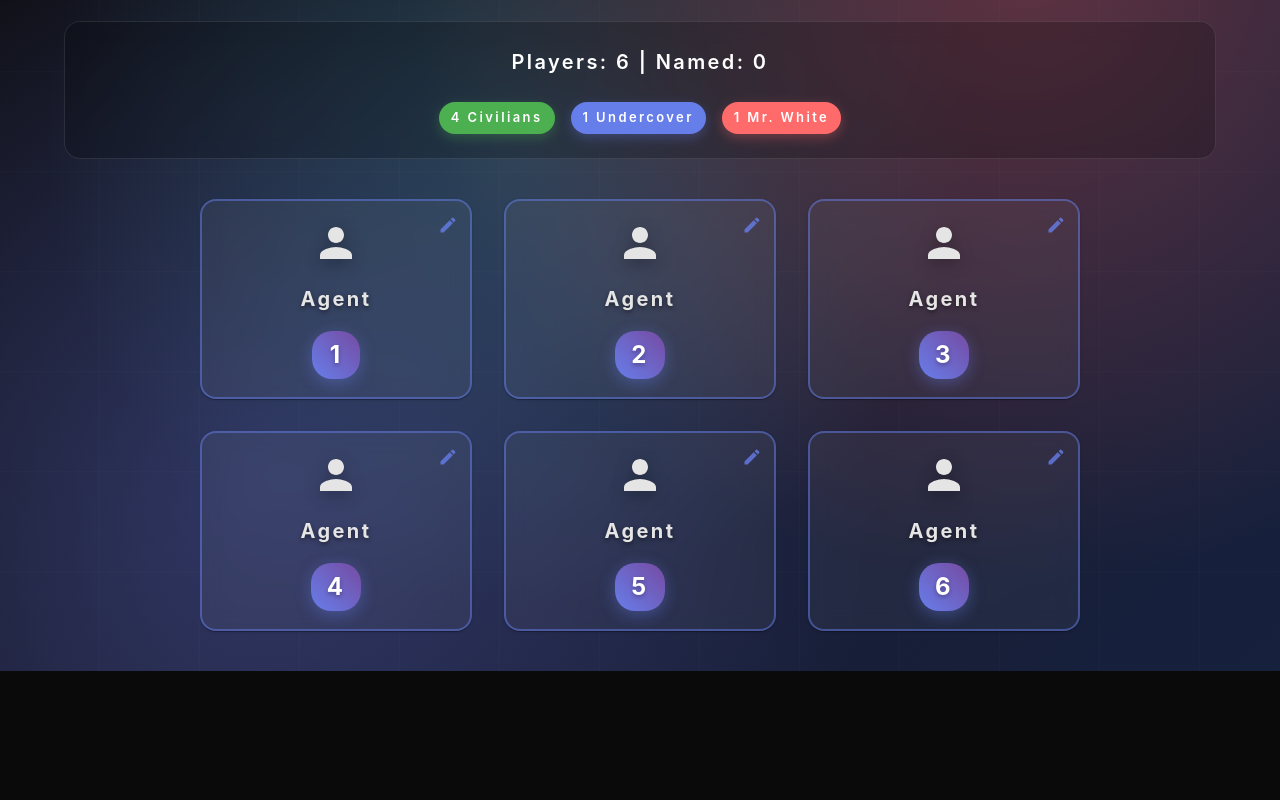
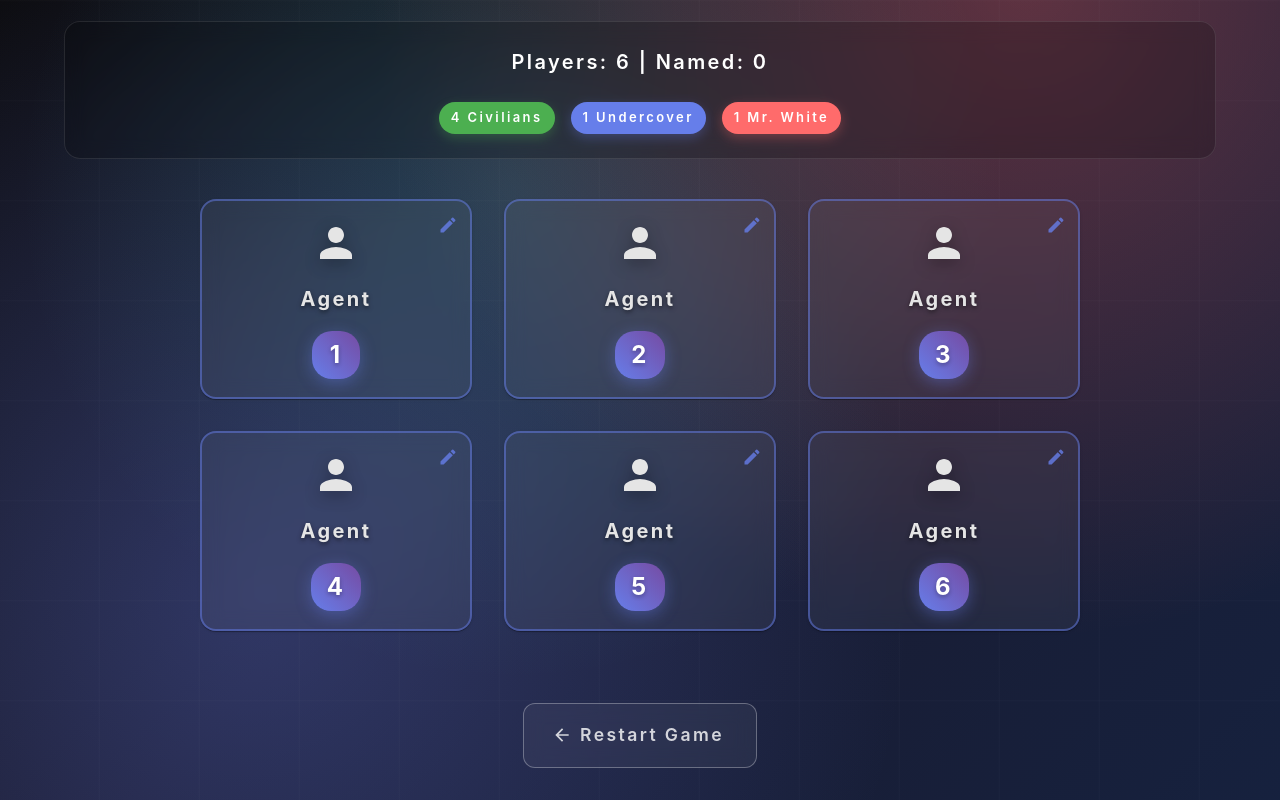
Before and after one commit to coutaditya/undercover-game, a React (Vite) app: page /game in a window 1280 px wide. Shown: the part 219-1019 px from the top of the page. Before the commit the page ends 890 px from the top, so only its background shows below. Built offline with nearby package versions, Linux system fonts and the light colour scheme.

Commit message:
Added Go back button, reload at top fix

```diff
--- a/src/components/Button.tsx
+++ /dev/null
@@ -1,107 +0,0 @@
-// Import the React and the Button component from the MUI library
-import React from 'react';
-import Button from '@mui/material/Button';
-
-// Defining a TypeScript interface to describe the props our CustomButton will accept.
-// Why is this interface necessary?
-// 1. It provides a way to describe the props that our component will accept.
-// 2. It provides a way to validate the props that are passed to the component.
-// 3. It provides a way to document the props that the component accepts.
-// 4. It provides a way to enforce the type of the props that are passed to the component.
-// 5. It provides a way to provide default values for the props that are not passed to the component.
-// 6. It provides a way to provide a type for the props that are passed to the component.
-// 7. It provides a way to provide a default value for the props that are not passed to the component.
-interface CustomButtonProps {
-    // The text that will be displayed on the button
-    text: string;
-
-    // 'onClick' is an optional callback function to be triggered when the button is clicked.
-    onClick?: () => void;
-
-    // The color of the button
-    // 'color' controls the theme color of the button. It defaults to 'primary' if not specified.
-    color?: 'primary' | 'secondary' | 'error' | 'warning' | 'info' | 'success';
-
-    // 'size' controls the overall dimensions of the button.
-    // - 'small', 'medium' (default), or 'large'
-    size?: 'small' | 'medium' | 'large';
-
-    // The variant of the button
-    // 'variant' defines the visual style of the button:
-    // - 'text' (no border or background),
-    // - 'outlined' (border only),
-    // - 'contained' (filled background). Default is 'contained'.
-    variant?: 'contained' | 'outlined' | 'text';
-}
-
-// Defining the CustomButton functional component using React.FC (Function Component)
-// This ensures that the component adheres to React's typing system and takes props of type CustomButtonProps as defined above.
-const CustomButton: React.FC<CustomButtonProps> = ({
-    text,                     // Destructure and use the 'text' prop inside the button label
-    onClick,                  // Optional click handler
-    color = 'primary',        // Set default color to 'primary' if none is provided
-    variant = 'contained',    // Set default variant to 'contained'
-    size = 'medium'           // Set default size to 'medium'
-}) => {
-    // Return the actual Material UI Button component, applying all the props we've passed in.
-    return (
-        <Button
-            variant={variant} // Apply the variant style
-            color={color}     // Apply the theme color
-            size={size}       // Apply the size
-            onClick={onClick} // Attach the click event handler if one exists
-        >
-            {/* Display the text passed as a prop inside the button */}
-            {text}
-        </Button>
-    );
-};
-
-// Export the component so that it can be imported and used in other parts of the app.
-export default CustomButton;
-
-
-
-// Testing the button component in App.tsx
-// const App: React.FC = () => {
-//     const handleClick = () => {
-//         alert("Button clicked!");
-//     };
-
-//     return (
-//         <div style={{
-//             display: 'flex',
-//             flexDirection: 'column',
-//             gap: '1rem',
-//             alignItems: 'center',
-//             marginTop: '2rem'
-//         }}>
-//             <h2>Button Variations</h2>
-
-//             {/* Default Button */}
-//             <CustomButton text="Default Button" onClick={handleClick} />
-
-//             {/* Different Colors */}
-//             <div style={{ display: 'flex', gap: '1rem' }}>
-//                 <CustomButton text="Primary" color="primary" onClick={handleClick} />
-//                 <CustomButton text="Secondary" color="secondary" onClick={handleClick} />
-//                 <CustomButton text="Success" color="success" onClick={handleClick} />
-//                 <CustomButton text="Error" color="error" onClick={handleClick} />
-//             </div>
-
-//             {/* Different Sizes */}
-//             <div style={{ display: 'flex', gap: '1rem', alignItems: 'center' }}>
-//                 <CustomButton text="Small" size="small" onClick={handleClick} />
-//                 <CustomButton text="Medium" size="medium" onClick={handleClick} />
-//                 <CustomButton text="Large" size="large" onClick={handleClick} />
-//             </div>
-
-//             {/* Different Variants */}
-//             <div style={{ display: 'flex', gap: '1rem' }}>
-//                 <CustomButton text="Contained" variant="contained" onClick={handleClick} />
-//                 <CustomButton text="Outlined" variant="outlined" onClick={handleClick} />
-//                 <CustomButton text="Text" variant="text" onClick={handleClick} />
-//             </div>
-//         </div>
-//     );
-// };
--- a/src/pages/Gamepage.tsx
+++ b/src/pages/Gamepage.tsx
@@ -1,10 +1,12 @@
 "use client"
 
-import { useState } from "react"
-import { Box, Container, Typography, Chip, ThemeProvider, createTheme, CssBaseline } from "@mui/material"
+import { useState, useEffect } from "react"
+import { useNavigate } from "react-router-dom"
+import { Box, Container, Typography, Chip, ThemeProvider, createTheme, CssBaseline, Button } from "@mui/material"
 import GameCard from "../components/Card"
 import PlayerNameModal from "../components/Modal"
 import Header from "../components/Header"
+import { ArrowBack } from "@mui/icons-material"
 
 interface GamePageProps {
   totalPlayers: number
@@ -36,10 +38,15 @@ const darkTheme = createTheme({
 
 export function Gamepage({ totalPlayers, numberOfUndercover, numberOfMrWhite }: GamePageProps) {
   const numberOfCivilians = totalPlayers - (numberOfUndercover + numberOfMrWhite)
-
+  const navigate = useNavigate()
   const [playerNames, setPlayerNames] = useState<Map<number, string>>(new Map())
   const [modalOpen, setModalOpen] = useState(false)
   const [selectedPlayer, setSelectedPlayer] = useState<number | null>(null)
+
+  // Scroll to top when component mounts
+  useEffect(() => {
+    window.scrollTo(0, 0)
+  }, [])
 
   const handleCardClick = (playerNumber: number) => {
     setSelectedPlayer(playerNumber)
@@ -58,6 +65,11 @@ export function Gamepage({ totalPlayers, numberOfUndercover, numberOfMrWhite }:
       return newMap
     })
   }
+
+  const handleGoBack = () => {
+    navigate("/")
+  }
+
 
   const generateCards = () => {
     const cards = []
@@ -191,6 +203,36 @@ export function Gamepage({ totalPlayers, numberOfUndercover, numberOfMrWhite }:
                 </Typography>
               </Box>
             )}
+            {/* Restart Game Button */}
+            <Box className="flex justify-center pt-8">
+              <Button
+                onClick={handleGoBack}
+                startIcon={<ArrowBack />}
+                variant="outlined"
+                sx={{
+                  color: "rgba(255,255,255,0.8)",
+                  borderColor: "rgba(255,255,255,0.3)",
+                  fontFamily: "'Inter', sans-serif",
+                  fontWeight: 600,
+                  px: 4,
+                  py: 2,
+                  borderRadius: "12px",
+                  textTransform: "none",
+                  fontSize: "1.1rem",
+                  backdropFilter: "blur(10px)",
+                  background: "rgba(255,255,255,0.05)",
+                  "&:hover": {
+                    borderColor: "#667eea",
+                    backgroundColor: "rgba(102, 126, 234, 0.1)",
+                    color: "#667eea",
+                    transform: "translateY(-2px)",
+                  },
+                  transition: "all 0.3s ease",
+                }}
+              >
+                Restart Game
+              </Button>
+            </Box>
 
             {/* Player Name Modal */}
             <PlayerNameModal
--- a/src/pages/Homepage.tsx
+++ b/src/pages/Homepage.tsx
@@ -42,6 +42,11 @@ interface HomepageProps {
 export function Homepage({totalPlayers = 6, undercovers = 1, mrWhite = 1, setTotalPlayers, setUndercovers, setMrWhite}: HomepageProps) {
     const [civilians, setCivilians] = useState(totalPlayers - (undercovers + mrWhite))
     const navigate = useNavigate()
+
+    // Scroll to top when component mounts
+    useEffect(() => {
+        window.scrollTo(0, 0)
+    }, [])
 
     useEffect(() => {
         setCivilians(totalPlayers - (undercovers + mrWhite))
```
